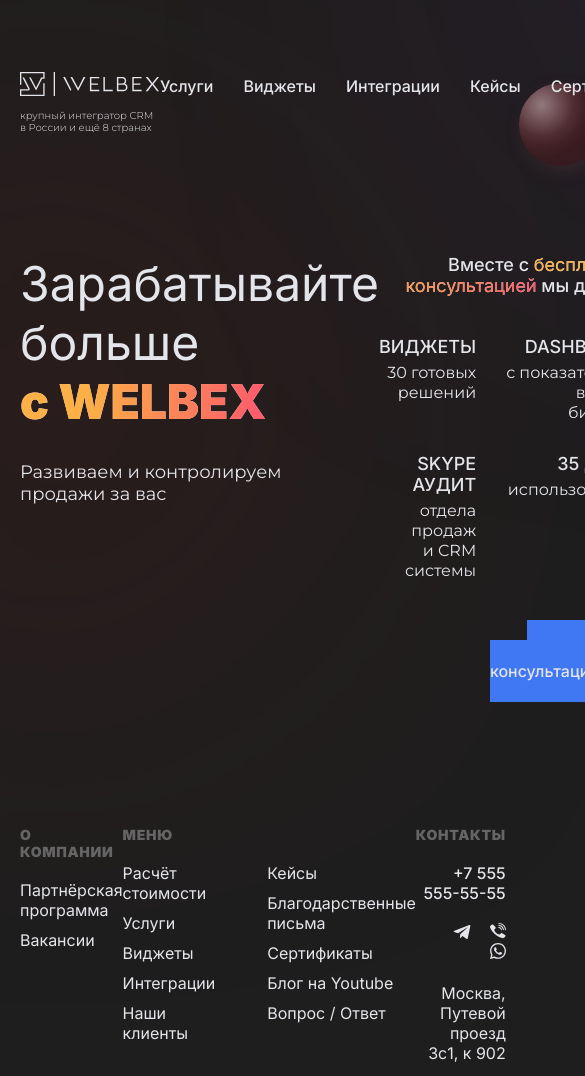
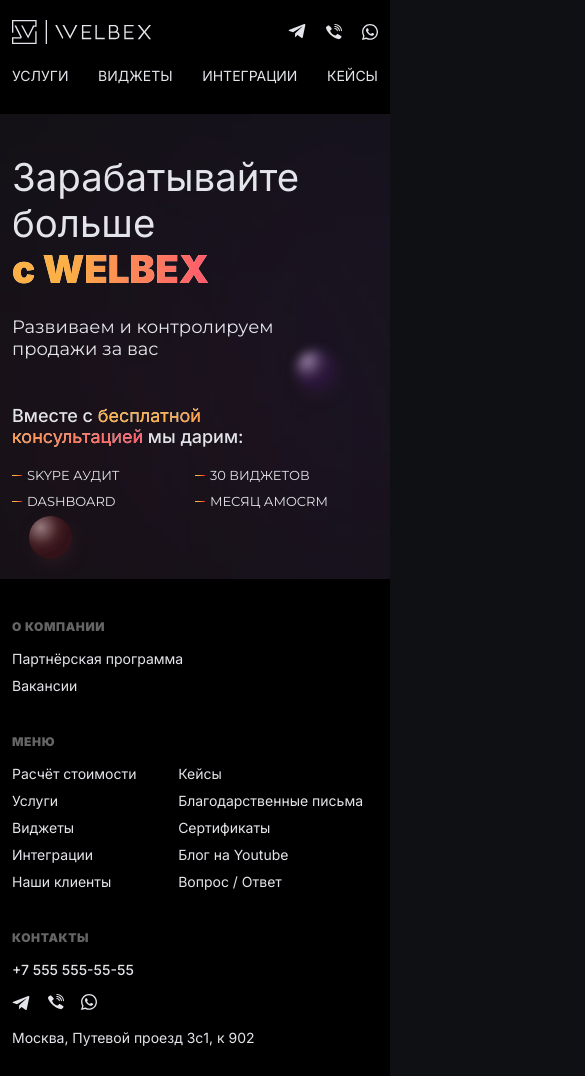
Before and after one commit to tariel11/welbex_task, a plain HTML site: page index.html in a window 390 px wide. Shown: the top 1076 px of the page, 585 px wide, since content can reach past the window. Drawn offline with Linux system fonts and the light colour scheme.

Commit message:
add css responsive

```diff
--- a/index.css
+++ b/index.css
@@ -20,7 +20,7 @@
     font-size: 62.5%;
 }
 body{
-    background-color: #1E1E1E;
+    background-color: #0E1014;
     color: #E4E5EA;
     font-size: 1.6rem;
     position: relative;
@@ -29,13 +29,12 @@
     z-index: -100;
     position: absolute;
     border-radius: 50%;
-    backdrop-filter: blur(2px);
 }
 .purple_ball{
     width: 83px;
     height: 83px;
-    left: 519px;
-    top: 83px;
+    left: 36%;
+    top: 8.5%;
 
     background-image: radial-gradient(64% 64% at 27.25% 26.5%,
     rgba(255, 208, 208, 0.536) 0%,
@@ -43,60 +42,119 @@
     rgba(167, 49, 49, 0.248) 78.59%,
     rgba(130, 25, 25, 0.248) 100%) ;
     box-shadow: 3px 6px 27px -10px rgba(223, 125, 125, 0.25);
+    backdrop-filter: blur(2px);
 }
 .red_ball{
     width: 60px;
     height: 60px;
-    left: 868px;
-    top: -2px;
+    top: -0.2%;
+    left: 60.3%;
 
     z-index: -100;
 
     background: radial-gradient(64% 64% at 27.25% 26.5%, rgba(236, 208, 255, 0.64) 0%, rgba(161, 93, 207, 0.24) 59.67%, rgba(118, 49, 164, 0.208) 78.59%, rgba(86, 24, 128, 0.232) 100%);
     box-shadow: 3px 6px 27px -10px rgba(177, 118, 217, 0.25);
     filter: blur(5px);
+    backdrop-filter: blur(2px);
 }
 .red_ball_2{
     width: 28px;
     height: 28px;
-    left: 851px;
-    top: 547px;
+    top: 55.7%;
+    left: 59%;
 
     background: radial-gradient(64% 64% at 27.25% 26.5%, rgba(255, 208, 208, 0.48) 0%, rgba(212, 93, 93, 0.248) 59.67%, rgba(167, 49, 49, 0.264) 78.59%, rgba(130, 25, 25, 0.232) 100%);
     box-shadow: 3px 6px 27px -10px rgba(223, 125, 125, 0.25);
     filter: blur(2.5px);
+    backdrop-filter: blur(2px);
 }
 .purple_light{
+    position: absolute;
     width: 259px;
     height: 259px;
-    left: 602px;
-    top: -154px;
+    top: -16%;
+    left: 42%;
 
     background: #833AB4;
     opacity: 0.5;
     filter: blur(196px);
 }
 .red_light{
-    position: absolute;
     width: 311px;
     height: 311px;
-    border-radius: 50%;
-    left: -102px;
-    top: 251px;
+    top: 25%;
+    left: -7%;
 
     background: #961A1A;
     opacity: 0.5;
     filter: blur(196px);
 }
+.purple_resp{
+    position: absolute;
+    width: 259px;
+    height: 259px;
+    left: 258px;
+    z-index: -100;
+    top: 107px;
+
+    background: #833AB4;
+    opacity: 0.5;
+    filter: blur(196px);
+}
+.red_resp{
+    position: absolute;
+    width: 211px;
+    height: 210px;
+    left: -55px;
+    z-index: -100;
+    top: 241px;
+
+    background: #961A1A;
+    opacity: 0.5;
+    filter: blur(196px);
+}
+.red_b_resp{
+    position: absolute;
+    width: 43px;
+    height: 43px;
+    left: 29px;
+    top: 402px;
+    z-index: -100;
+    border-radius: 50%;
+
+    background: radial-gradient(64% 64% at 27.25% 26.5%, rgba(255, 208, 208, 0.536) 0%, rgba(212, 93, 93, 0.264) 59.67%, rgba(167, 49, 49, 0.248) 78.59%, rgba(130, 25, 25, 0.248) 100%) /* warning: gradient uses a rotation that is not supported by CSS and may not behave as expected */;
+    box-shadow: 3px 6px 27px -10px rgba(223, 125, 125, 0.25);
+    backdrop-filter: blur(2px);
+}
+.purple_b_resp{
+    position: absolute;
+    width: 40px;
+    height: 40px;
+    left: 296px;
+    top: 236px;
+    border-radius: 50%;
+    z-index: -100;
+
+    background: radial-gradient(64% 64% at 27.25% 26.5%, rgba(236, 208, 255, 0.64) 0%, rgba(161, 93, 207, 0.24) 59.67%, rgba(118, 49, 164, 0.208) 78.59%, rgba(86, 24, 128, 0.232) 100%) /* warning: gradient uses a rotation that is not supported by CSS and may not behave as expected */;
+    box-shadow: 3px 6px 27px -10px rgba(177, 118, 217, 0.25);
+    filter: blur(5px);
+    backdrop-filter: blur(2px);
+}
 
 .container{
-    padding: 0 2rem;
+    padding: 0 1.5rem;
     max-width: 114rem;
     margin: 0 auto;
 }
+.header_resp, .box_resp, .bg_resp{
+    display: none;
+}
+
 
 /* HEADER */
-.header{
+
+
+header{
     padding-top: 4.6rem;
 }
 .header_wrap{
@@ -128,6 +186,9 @@
     margin-right: 3rem;
 }
 .contacts{
+    display: flex;
+    align-items: center;
+    gap: 4rem;
     margin-bottom: 3.4rem;
 }
 .contacts *{
@@ -136,9 +197,6 @@
 .tel{
     font-weight: 500;
 }
-.contacts_icons{
-    margin-left: 4.8rem;
-}
 .contacts_icons a:not(:last-child){
     margin-right: 3.4rem;
 }
@@ -146,7 +204,9 @@
 /* MAIN */
 
 main {
-    padding-top: 9.4rem;
+    position: relative;
+    padding: 9.4rem 0 12.4rem 0;
+    overflow: hidden;
 }
 
 .main_wrap{
@@ -204,7 +264,6 @@
 }
 .box_desc{
     font-family: 'Montserrat';
-    line-height: 20px;
 }
 .btn{
     font-weight: 500;
@@ -218,9 +277,8 @@
 }
 
 /* FOOTER */
-
 footer{
-    padding: 14.5rem 0 2rem 0;
+    padding-bottom: 2rem;
 }
 .footer_wrap {
     display: flex;
@@ -261,6 +319,122 @@
     font-weight: 400;
 }
 .coopyright_link{
+    font-size: 1.2rem;
     font-weight: 400;
     text-decoration: underline;
 }
+
+@media (max-width: 1060px) {
+    html {
+        font-size: 50%;
+    }
+}
+
+@media (max-width: 920px) {
+    .contacts  {
+        display: flex;
+        flex-direction: column;
+        gap: 15px;
+        margin: 0;
+    }
+
+}
+
+@media (max-width: 520px){
+    .bg_resp{
+        display: block;
+    }
+    header{
+        padding-top: 0;
+        background: #000;
+    }
+    .header_wrap{
+        display: none;
+    }
+    .btn{
+        display: none;
+    }
+    main {
+        padding: 40px 0 60px 0;
+    }
+    .bg{
+        display: none;
+    }
+    .header_resp{
+        display: block;
+        padding: 20px 0 20px 0;
+    }
+    .header_resp_link{
+        display: flex;
+        gap: 20px;
+    }
+    .box_resp{
+        display: block;
+    }
+    .header_resp_wrap{
+        display: flex;
+        justify-content: space-between;
+        align-items: center;
+        margin-bottom: 20px;
+    }
+    .logo_resp{
+        margin-right: 30px;
+    }
+    .nav_resp{
+        display: flex;
+        justify-content: space-between;
+        text-transform: uppercase;
+    }
+    .box_items{
+        display: none;
+    }
+    .main_wrap {
+        display: flex;
+        flex-direction: column;
+        gap: 45px;
+    }
+    .main_box{
+        text-align: left;
+    }
+    .main_title{
+        margin-bottom: 20px;
+    }
+    .box_resp_ul{
+        display: grid;
+        grid-template-columns: repeat(2, 1fr);
+    }
+    .box_resp_li{
+        font-family: 'Montserrat';
+        font-size: 13px;
+        text-transform: uppercase;
+        padding-left: 15px;
+        background-image: url('./img/line.png');
+        background-repeat: no-repeat;
+        background-position-y: center;
+    }
+    footer{
+        background: #000;
+        padding: 40px 0 60px 0;
+    }
+    .footer_wrap {
+        flex-direction: column;
+        gap: 30px;
+    }
+    .footer_title{
+        font-size: 12px;
+    }
+    a{
+        font-size: 14px;
+    }
+    .footer_contact{
+        text-align: left;
+    }
+    .footer_icons a {
+        margin-left: 0;
+        margin-right: 14px;
+    }
+    .coopyright {
+        margin-top: 50px;
+        text-align: left;
+    }
+}
--- a/index.html
+++ b/index.html
@@ -16,14 +16,33 @@
     <div class="bg red_ball_2"></div>
     <div class="bg purple_light"></div>
     <div class="bg red_light"></div>
-    <header class="header">
+    <header>
 
       <div class="container">
+
+        <div class="header_resp">
+
+            <div class="header_resp_wrap">
+              <a href="#" class="logo_resp"><img src="./img/logo_welbex.svg" alt="logo-welbex"></a>
+
+                <div class="header_resp_link">
+                  <a href="#"><img src="./img/telegram.svg" alt="telegram"></a>
+                  <a href="#"><img src="./img/phone.svg" alt="viber"></a>
+                  <a href="#"><img src="./img/whatsapp.svg" alt="whatsapp"></a>
+                </div>
+            </div>
+
+          <ul class="nav_resp">
+            <li><a href="#" class="resp_link">Услуги</a></li>
+            <li><a href="#" class="resp_link">Виджеты</a></li>
+            <li><a href="#" class="resp_link">Интеграции</a></li>
+            <li><a href="#" class="resp_link">Кейсы</a></li>
+        </div>
 
        <div class="header_wrap">
 
         <div class="logo_wrap">
-          <img src="./img/icons/logo_welbex.svg" alt="logo-welbex" class="logo">
+         <a href="#"> <img src="./img/logo_welbex.svg" alt="logo-welbex" class="logo"></a>
           <p class="logo_text">крупный интегратор CRM <br> в Росcии и ещё 8 странах</p>
         </div>
 
@@ -40,9 +59,9 @@
         <div class="contacts">
           <a href="tel:+7 555 555-55-55" class="tel">+7 555 555-55-55</a>
           <div class="contacts_icons">
-            <a href="#"><img src="./img/icons/telegram.svg" alt="telegram"></a>
-            <a href="#"><img src="./img/icons/phone.svg" alt="phone"></a>
-            <a href="#"><img src="./img/icons/whatsapp.svg" alt="whatsapp"></a>
+            <a href="#"><img src="./img/telegram.svg" alt="telegram"></a>
+            <a href="#"><img src="./img/phone.svg" alt="viber"></a>
+            <a href="#"><img src="./img/whatsapp.svg" alt="whatsapp"></a>
           </div>
         </div>
 
@@ -54,6 +73,11 @@
 
     <main>
 
+      <div class="bg_resp purple_resp"></div>
+      <div class="bg_resp red_resp"></div>
+      <div class="bg_resp red_b_resp"></div>
+      <div class="bg_resp purple_b_resp"></div>
+
       <div class="container">
 
         <div class="main_wrap">
@@ -64,6 +88,15 @@
 
           <div class="main_box">
             <h2 class="main_title">Вместе с <span id="free_cons">бесплатной <br> консультацией</span> мы дарим:</h2>
+
+            <div class="box_resp">
+              <ul class="box_resp_ul">
+                <li class="box_resp_li">Skype аудит</li>
+                <li class="box_resp_li">30 виджетов</li>
+                <li class="box_resp_li">Dashboard</li>
+                <li class="box_resp_li">Месяц аmoCRM</li>
+              </ul>
+            </div>
 
             <div class="box_items">
               <div class="box_item">
@@ -132,12 +165,12 @@
           <li><a href="tel:+7 555 555-55-55" class="tel">+7 555 555-55-55</a></li>
           <li>
             <div class="footer_icons">
-              <a href="#"><img src="./img/icons/telegram.svg" alt="telegram"></a>
-              <a href="#"><img src="./img/icons/phone.svg" alt="phone"></a>
-              <a href="#"><img src="./img/icons/whatsapp.svg" alt="whatsapp"></a>
+              <a href="#"><img src="./img/telegram.svg" alt="telegram"></a>
+              <a href="#"><img src="./img/phone.svg" alt="viber"></a>
+              <a href="#"><img src="./img/whatsapp.svg" alt="whatsapp"></a>
             </div>
           </li>
-          <li><a href="#">Москва, Путевой проезд 3с1, к 902</a></li>
+          <li><a href="https://maps.apple.com/?address=%D0%9F%D1%83%D1%82%D0%B5%D0%B2%D0%BE%D0%B9%20%D0%BF%D1%80%D0%BE%D0%B5%D0%B7%D0%B4,%203%20%D1%811,%20%D0%9C%D0%BE%D1%81%D0%BA%D0%B2%D0%B0,%20%D0%A0%D0%BE%D1%81%D1%81%D0%B8%D1%8F,%20127410&ll=55.878952,37.569723&q=%D0%9F%D1%83%D1%82%D0%B5%D0%B2%D0%BE%D0%B9%20%D0%BF%D1%80%D0%BE%D0%B5%D0%B7%D0%B4,%203%20%D1%811">Москва, Путевой проезд 3с1, к 902</a></li>
         </ul>
       </div>
 
@@ -145,7 +178,7 @@
        </div>
         <div class="coopyright">
           <p class="coopyright_text">©WELBEX 2022. Все права защищены.</p>
-          <a href="#" class="coopyright_link">Политика конфиденциальности</a>
+          <a href="№" class="coopyright_link">Политика конфиденциальности</a>
         </div>
       </div>
     </footer>
```
Also changed, not shown: img/icons/Vector.png (deleted), img/icons/purple_light.svg (deleted), img/line.png (added), img/logo_welbex.png (deleted), img/logo_welbex.svg (renamed from img/icons/logo_welbex.svg), img/phone.svg (renamed from img/icons/phone.svg), img/telegram.svg (renamed from img/icons/telegram.svg), img/whatsapp.svg (renamed from img/icons/whatsapp.svg), 2 other files.
